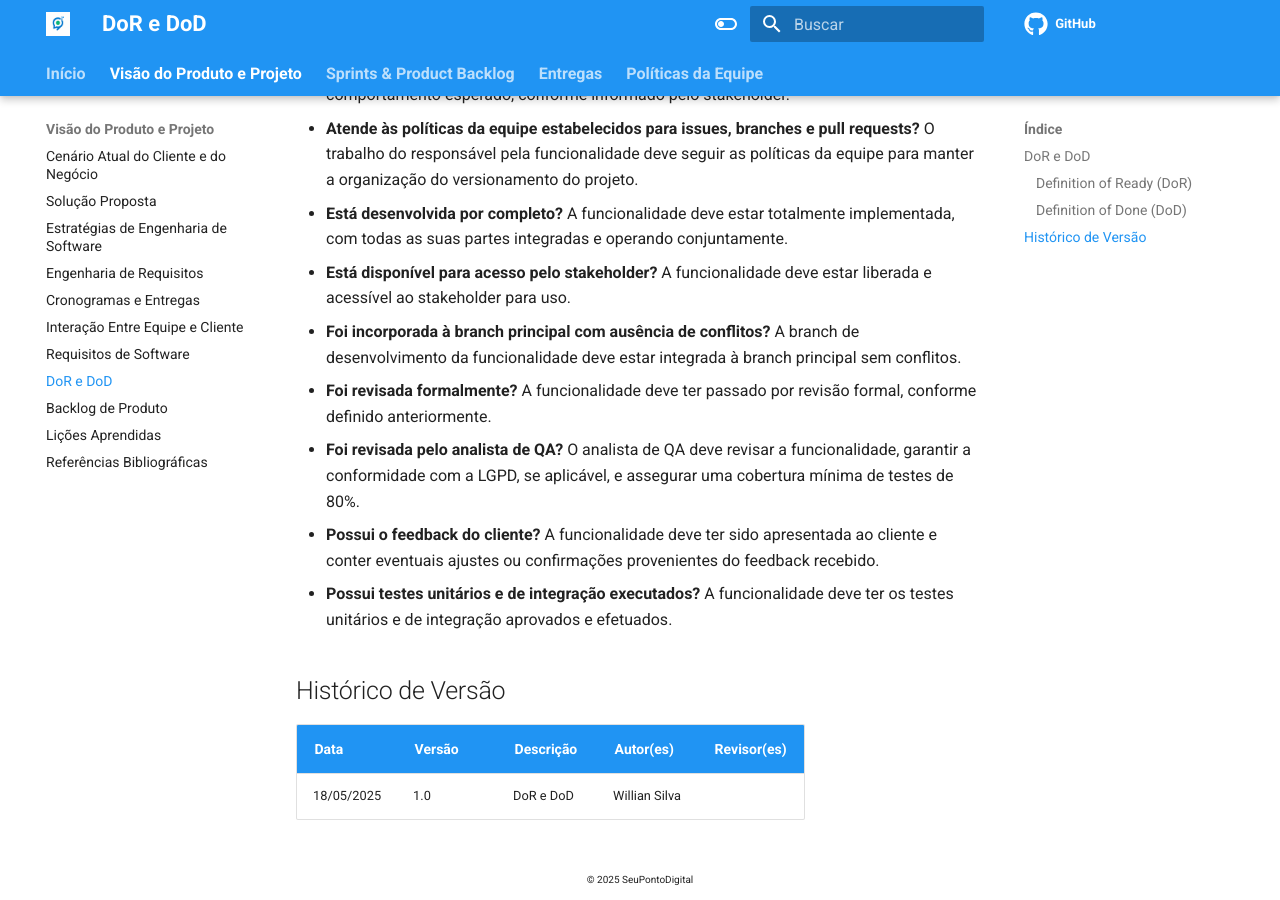
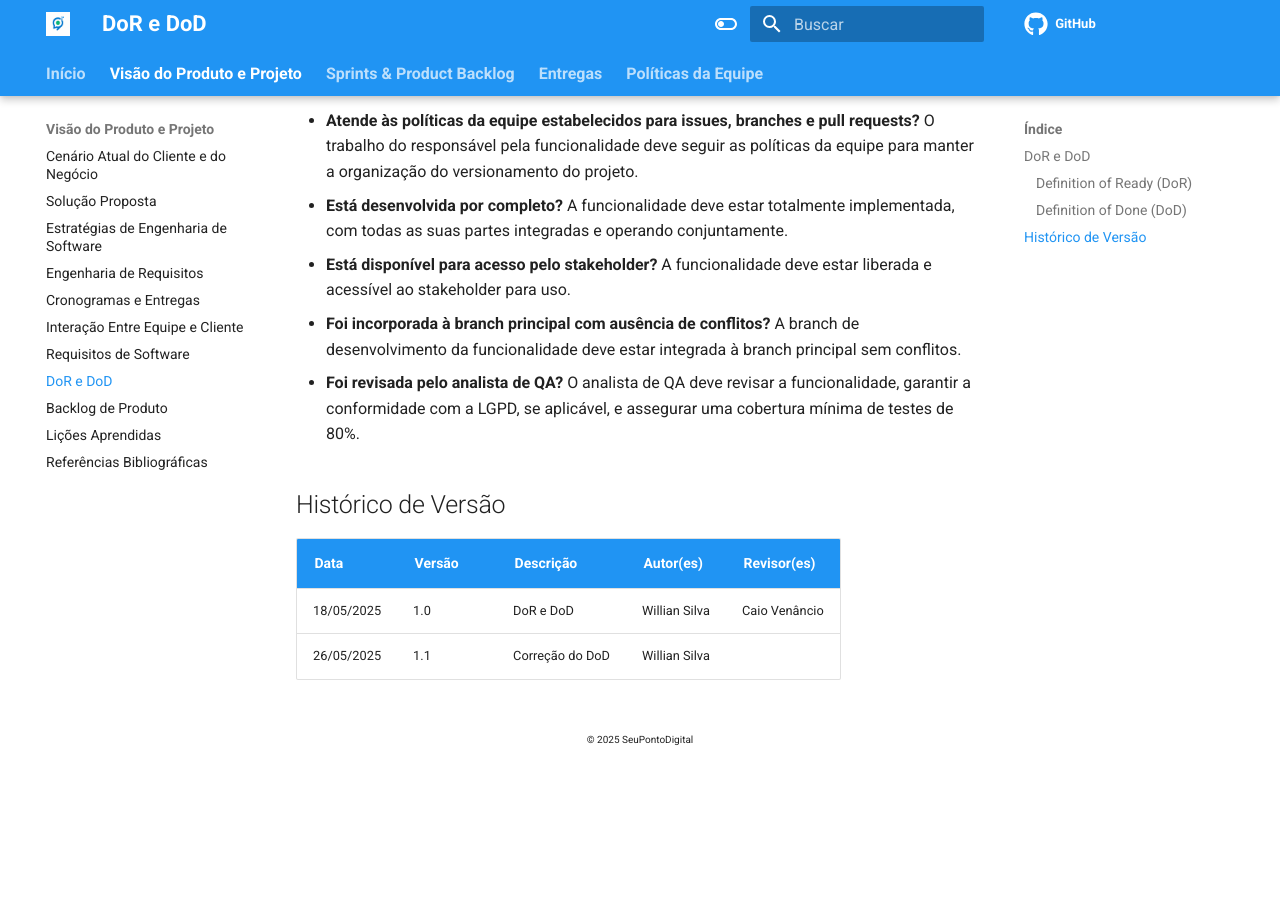
Before and after one commit to mdsreq-fga-unb/2025.1-T01-SeuPontoDigital, an MkDocs documentation site: the page built from docs/doc-visao/8-dor-e-dod.md, in a window 1280 px wide and 900 px high, scrolled down 981 px. Built offline with MkDocs 1.6.1 and Material for MkDocs 9.7.7, drawn with Linux system fonts in a browser that asks for light colours; comment, search, counter and statistics services are not loaded; after the commit the page ends 1741 px from its top, so only the background shows below that.

Commit message:
docs: atualizar dod

```diff
--- a/docs/doc-visao/8-dor-e-dod.md
+++ b/docs/doc-visao/8-dor-e-dod.md
@@ -9,7 +9,6 @@ requisito vai para o "Ready":
 - **O requisito contém os critérios de aceitação informados?** Através do que foi informado pelo stakeholder, o requisito deve conter critérios de aceitação que assegurem sua definição.
 - **O requisito está claro tanto para a equipe quanto para o stakeholder?** Com o objetivo de evitar ambiguidades e mensurar o requisito, é importante que os desenvolvedores e o stakeholder estejam alinhados sobre ele.
 - **O requisito encaixa na sprint?** O tamanho do requisito deve ser compatível com a duração da sprint, de modo que possa ser finalizado sem comprometer o prazo.
-<!-- - **O requisito tem o seu tipo de revisão explicitado: formal, informal?** O tipo de revisão, formal ou informal, deve estar explicitado com base nos critérios de aceitação, para que o processo de verificação adequado possa ser executado. -->
 - **O requisito possui apresentação através de história de usuário?** O requisito deve estar representado como uma história de usuário, o que auxilia na compreensão da equipe.
 - **O requisito foi revisado pelo analista de requisitos?** O analista de requisitos é responsável por realizar a última verificação do requisito, o que garante a sua inserção na sprint para ser trabalhada.
 
@@ -24,12 +23,10 @@ o "Done":
 - **Está desenvolvida por completo?** A funcionalidade deve estar totalmente implementada, com todas as suas partes integradas e operando conjuntamente.
 - **Está disponível para acesso pelo stakeholder?** A funcionalidade deve estar liberada e acessível ao stakeholder para uso.
 - **Foi incorporada à branch principal com ausência de conflitos?** A branch de desenvolvimento da funcionalidade deve estar integrada à branch principal sem conflitos.
-- **Foi revisada formalmente?** A funcionalidade deve ter passado por revisão formal, conforme definido anteriormente.
 - **Foi revisada pelo analista de QA?** O analista de QA deve revisar a funcionalidade, garantir a conformidade com a LGPD, se aplicável, e assegurar uma cobertura mínima de testes de 80%.
-- **Possui o feedback do cliente?** A funcionalidade deve ter sido apresentada ao cliente e conter eventuais ajustes ou confirmações provenientes do feedback recebido.
-- **Possui testes unitários e de integração executados?** A funcionalidade deve ter os testes unitários e de integração aprovados e efetuados.
 
 ## Histórico de Versão
 Data     | Versão | Descrição | Autor(es) | Revisor(es)
 -------- | ------ | --------- | ----- | ---------
-18/05/2025 | 1.0 | DoR e DoD | Willian Silva | |
+18/05/2025 | 1.0 | DoR e DoD | Willian Silva | Caio Venâncio |
+26/05/2025 | 1.1 | Correção do DoD | Willian Silva |  |
```
